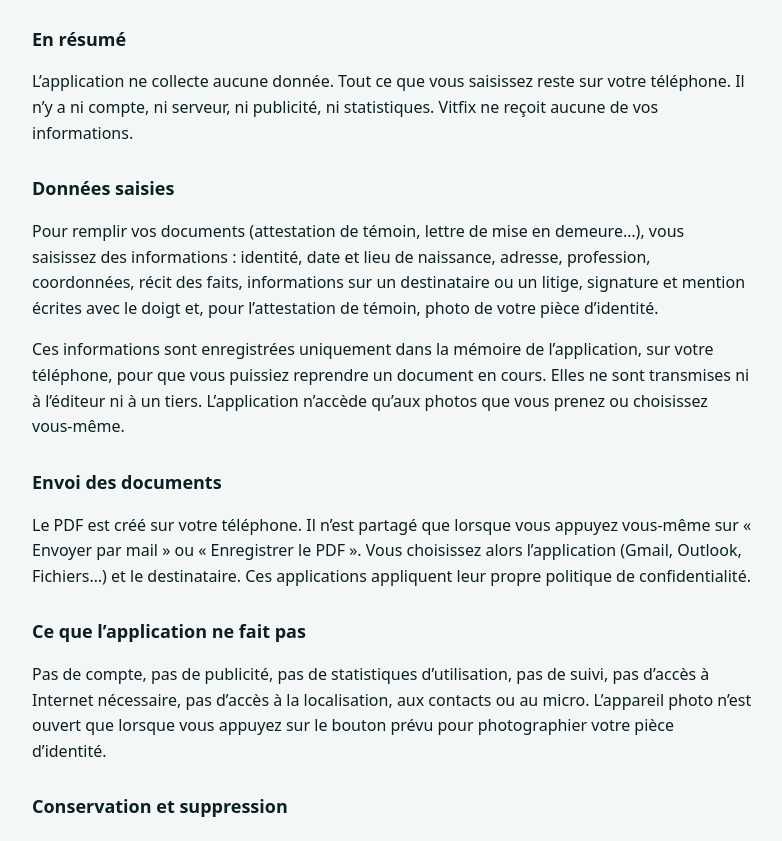
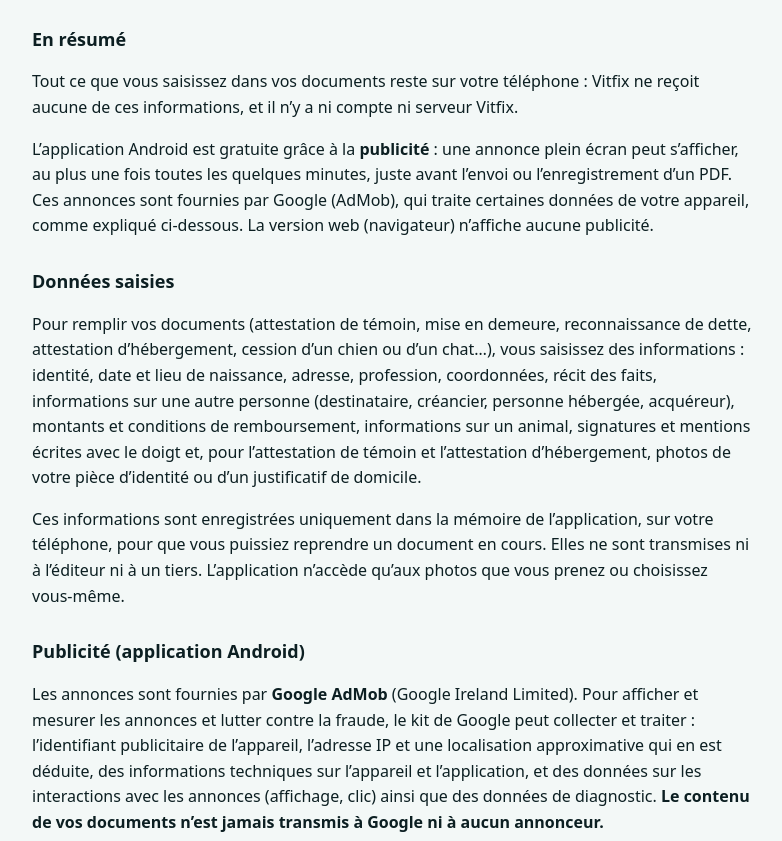
Before and after one commit to hugocarvalho86/constat-degats-des-eaux, a plain HTML site: page attestations/confidentialite.html in a window 1280 px wide. Shown: the part 93-934 px from the top of the page, without its empty margins (248-1030 px from the left). Drawn offline with Linux system fonts and the light colour scheme.

Commit message:
Attestations faciles 1.1 : politique de confidentialité (nouveaux documents, publicité AdMob, consentement)
Co-Authored-By: Claude Opus 5.5 <noreply@anthropic.com>

```diff
--- a/attestations/confidentialite.html
+++ b/attestations/confidentialite.html
@@ -18,17 +18,23 @@ h2{font-size:18px;margin:28px 0 6px}
 <p class="date">Application « Attestations faciles » — éditeur : Vitfix — mise à jour le 22 novembre 2026</p>
 
 <h2>En résumé</h2>
-<p>L’application ne collecte aucune donnée. Tout ce que vous saisissez reste sur votre téléphone. Il n’y a ni compte, ni serveur, ni publicité, ni statistiques. Vitfix ne reçoit aucune de vos informations.</p>
+<p>Tout ce que vous saisissez dans vos documents reste sur votre téléphone : Vitfix ne reçoit aucune de ces informations, et il n’y a ni compte ni serveur Vitfix.</p>
+<p>L’application Android est gratuite grâce à la <b>publicité</b> : une annonce plein écran peut s’afficher, au plus une fois toutes les quelques minutes, juste avant l’envoi ou l’enregistrement d’un PDF. Ces annonces sont fournies par Google (AdMob), qui traite certaines données de votre appareil, comme expliqué ci-dessous. La version web (navigateur) n’affiche aucune publicité.</p>
 
 <h2>Données saisies</h2>
-<p>Pour remplir vos documents (attestation de témoin, lettre de mise en demeure…), vous saisissez des informations : identité, date et lieu de naissance, adresse, profession, coordonnées, récit des faits, informations sur un destinataire ou un litige, signature et mention écrites avec le doigt et, pour l’attestation de témoin, photo de votre pièce d’identité.</p>
+<p>Pour remplir vos documents (attestation de témoin, mise en demeure, reconnaissance de dette, attestation d’hébergement, cession d’un chien ou d’un chat…), vous saisissez des informations : identité, date et lieu de naissance, adresse, profession, coordonnées, récit des faits, informations sur une autre personne (destinataire, créancier, personne hébergée, acquéreur), montants et conditions de remboursement, informations sur un animal, signatures et mentions écrites avec le doigt et, pour l’attestation de témoin et l’attestation d’hébergement, photos de votre pièce d’identité ou d’un justificatif de domicile.</p>
 <p>Ces informations sont enregistrées uniquement dans la mémoire de l’application, sur votre téléphone, pour que vous puissiez reprendre un document en cours. Elles ne sont transmises ni à l’éditeur ni à un tiers. L’application n’accède qu’aux photos que vous prenez ou choisissez vous-même.</p>
+
+<h2>Publicité (application Android)</h2>
+<p>Les annonces sont fournies par <b>Google AdMob</b> (Google Ireland Limited). Pour afficher et mesurer les annonces et lutter contre la fraude, le kit de Google peut collecter et traiter : l’identifiant publicitaire de l’appareil, l’adresse IP et une localisation approximative qui en est déduite, des informations techniques sur l’appareil et l’application, et des données sur les interactions avec les annonces (affichage, clic) ainsi que des données de diagnostic. <b>Le contenu de vos documents n’est jamais transmis à Google ni à aucun annonceur.</b></p>
+<p><b>Votre consentement :</b> au premier lancement, un formulaire de consentement de Google vous demande si vous acceptez la publicité personnalisée. Si vous refusez, seules des annonces non personnalisées (ou aucune) sont affichées. Vous pouvez modifier votre choix à tout moment avec le lien « Choix de confidentialité (publicités) » en bas de l’écran d’accueil. Vous pouvez aussi réinitialiser ou supprimer votre identifiant publicitaire dans les réglages Android (Google › Publicités).</p>
+<p>Pour en savoir plus sur la façon dont Google utilise ces données : <a href="https://policies.google.com/technologies/partner-sites?hl=fr">policies.google.com/technologies/partner-sites</a> et la <a href="https://policies.google.com/privacy?hl=fr">politique de confidentialité de Google</a>.</p>
 
 <h2>Envoi des documents</h2>
 <p>Le PDF est créé sur votre téléphone. Il n’est partagé que lorsque vous appuyez vous-même sur « Envoyer par mail » ou « Enregistrer le PDF ». Vous choisissez alors l’application (Gmail, Outlook, Fichiers…) et le destinataire. Ces applications appliquent leur propre politique de confidentialité.</p>
 
 <h2>Ce que l’application ne fait pas</h2>
-<p>Pas de compte, pas de publicité, pas de statistiques d’utilisation, pas de suivi, pas d’accès à Internet nécessaire, pas d’accès à la localisation, aux contacts ou au micro. L’appareil photo n’est ouvert que lorsque vous appuyez sur le bouton prévu pour photographier votre pièce d’identité.</p>
+<p>Pas de compte, pas de statistiques d’utilisation propres à Vitfix, pas d’accès à la localisation précise (GPS), aux contacts ou au micro. Internet n’est utilisé que pour la publicité et le formulaire de consentement : vos documents se remplissent et se créent sans connexion. L’appareil photo n’est ouvert que lorsque vous appuyez sur le bouton prévu pour photographier une pièce d’identité ou un justificatif.</p>
 
 <h2>Conservation et suppression</h2>
 <p>Vos réponses restent sur le téléphone jusqu’à ce que vous lanciez « Nouveau document » (qui les efface), que vous effaciez les données de l’application dans les réglages Android ou que vous la désinstalliez. Les PDF enregistrés dans le dossier Documents › Attestations restent sous votre contrôle.</p>
```
